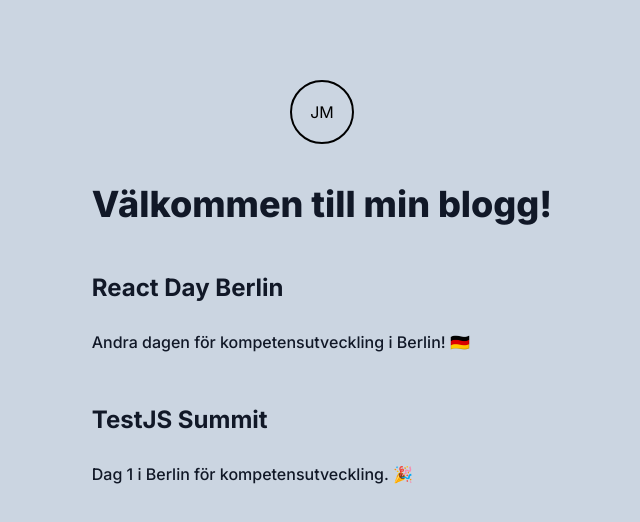
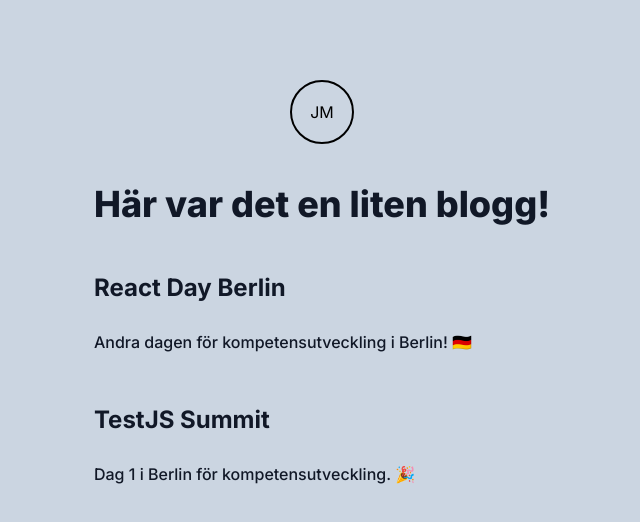
Before and after one commit to moelleer/blog, a Next.js app: page / in a window 1280 px wide. Shown: the top 522 px of the page, without its empty margins (318-958 px from the left). Built offline with nearby package versions, Linux system fonts and the light colour scheme.

Commit message:
Fix metadata

```diff
--- a/app/[slug]/page.tsx
+++ b/app/[slug]/page.tsx
@@ -33,6 +33,7 @@
   }
 
   return {
+    metadataBase: new URL("https://blog-moelleer.vercel.app/"),
     title: `${String(post.meta.title)} - Johan Möller`,
     description: String(post.meta.description),
     openGraph: {
--- a/app/page.tsx
+++ b/app/page.tsx
@@ -4,7 +4,7 @@
 
 export const metadata: Metadata = {
   title: "Johan Möller",
-  description: "Min blogg om det mesta",
+  description: "Min blogg om lite allt möjligt",
 };
 
 export default async function Home() {
@@ -12,7 +12,7 @@
 
   return (
     <div className="dark:prose-invert prose prose-a:no-underline hover:prose-a:underline px-6">
-      <h1>Välkommen till min blogg!</h1>
+      <h1>Här var det en liten blogg!</h1>
       {postPreviews.map((postPreview) => {
         return (
           <Link href={postPreview.slug} key={postPreview.slug}>
```
